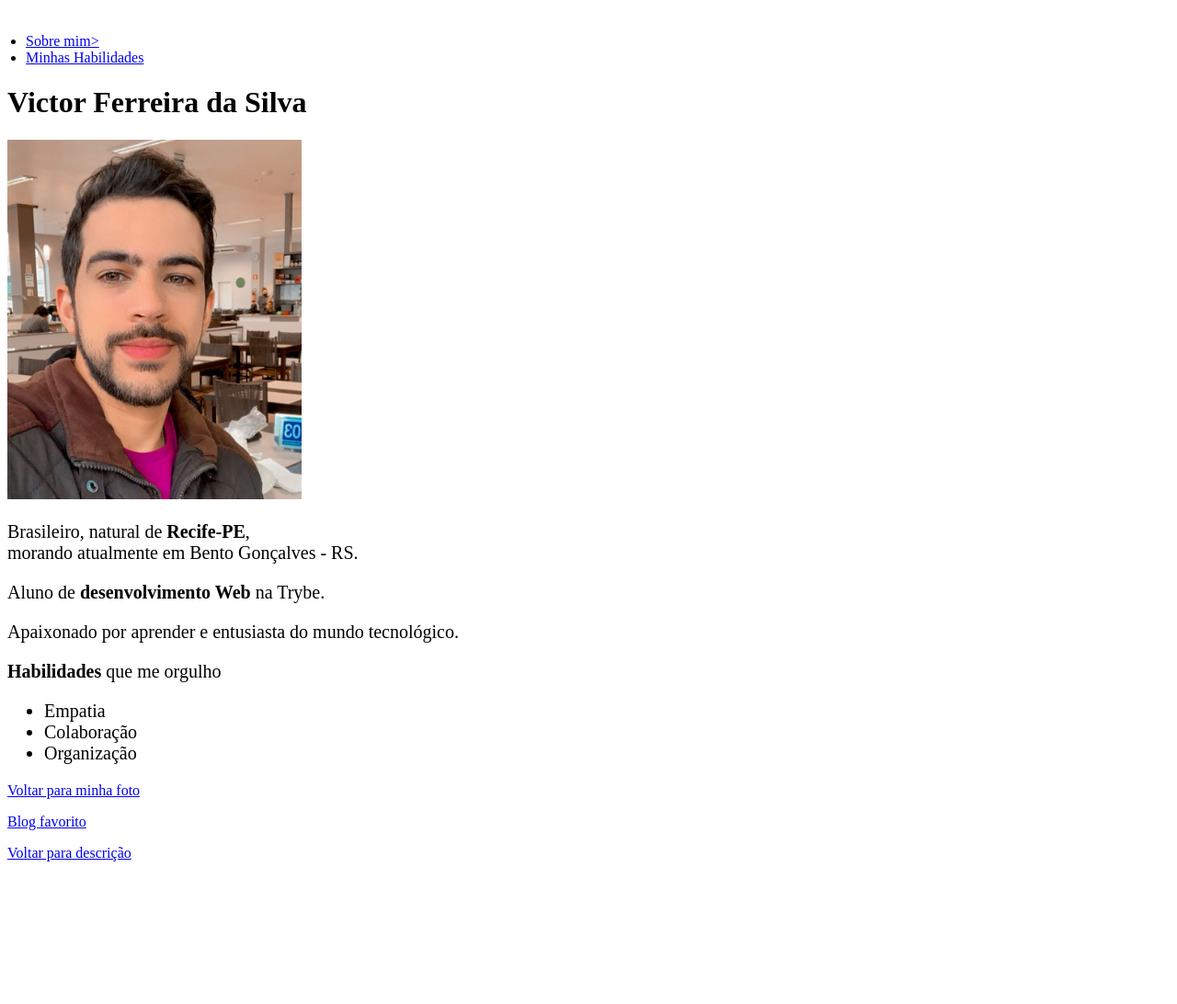
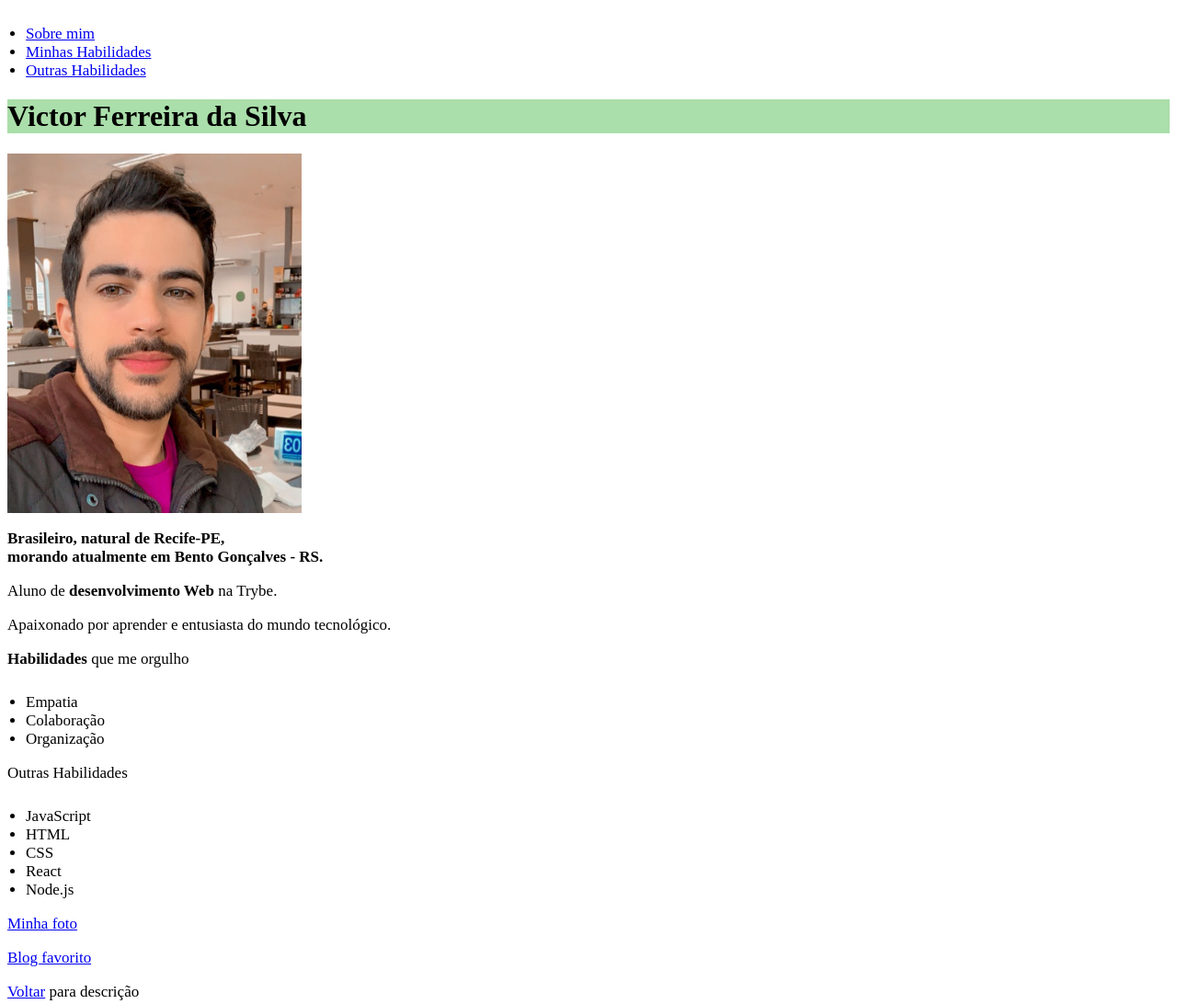
Before and after one commit to silva-victor/silva-victor, a plain HTML site: page index.html in a window 1280 px wide. Shown: the whole page at 92% size. Before the commit the page ends 953 px from the top, so only its background shows below. Drawn offline with Linux system fonts and the light colour scheme.

Commit message:
adicionando style.css no meu código

```diff
--- a/index.html
+++ b/index.html
@@ -5,34 +5,43 @@
     <meta http-equiv="X-UA-Compatible" content="IE=edge">
     <meta name="viewport" content="width=device-width, initial-scale=1.0">
     <title>Meu primeiro portifólio</title>
+    <link rel="stylesheet" type="text/css" href="style.css">
 </head>
 <body>
-    <ul style="padding: 20px 20px 0px 20px;">
-        <li><a href="#sobremim">Sobre mim</a</li>>
-    <li><a href="#habilidades">Minhas Habilidades</a></li>
+    <ul>
+        <li><a href="#sobremim">Sobre mim</a</li>
+        <li><a href="#habilidades">Minhas Habilidades</a></li>
+        <li><a href="#outrashabilidades">Outras Habilidades</a></li>
     </ul>
     <h1 id="#nome">
         Victor Ferreira da Silva
     </h1>
 
+    <img id="#victor" src="victor.jpg" alt="victor.png" width="320px">
+    <h2 id="#sobremim">Brasileiro, natural de <strong>Recife-PE</strong>, <br> morando atualmente em Bento Gonçalves - RS.</h2>
+    <p> Aluno de <strong>desenvolvimento Web</strong> na Trybe.</p>
+    <p>Apaixonado por aprender e entusiasta do mundo tecnológico.</p>
 
-    <img id="#victor" src="victor.jpg" alt="victor.png" width="320px">
-    <p style="font-size: 20px;" id="#sobremim">Brasileiro, natural de <strong>Recife-PE</strong>, <br> morando atualmente em Bento Gonçalves - RS.</p>
-    <p style="font-size: 20px"> Aluno de <strong>desenvolvimento Web</strong> na Trybe.</p>
-    <p style="font-size: 20px;">Apaixonado por aprender e entusiasta do mundo tecnológico.</p>
+    <p id="#habilidades"><strong>Habilidades</strong> que me orgulho
 
-    <p style="font-size:20px;" id="#habilidades"><strong>Habilidades</strong> que me orgulho
-
-     <ul style="font-size: 20px;">
+    <ul>
         <li>Empatia</li>
-        <li>Colaboração</li> <!--Partes do seu portfólio destacadas com negrito e/ou itálico-->
+        <li>Colaboração</li>
         <li>Organização</li>
     </ul>
     </p>
-
-    <p>    <a href="#victor"> Voltar para minha foto</a></p>
+    <p id="#outrashabilidades"> Outras Habilidades
+        <ul>
+            <li>JavaScript</li>
+            <li>HTML</li>
+            <li>CSS</li>
+            <li>React</li>
+            <li>Node.js</li>
+        </ul>
+    </p>
+    <p>    <a href="#victor">Minha foto</a></p>
     <p>    <a href="https://tecnoblog.net/" target="_blank">Blog favorito</a></p>
-    <p>    <a href="#nome">Voltar para descrição</a></p>
+    <p>    <a href="#nome">Voltar</a> para descrição</p>
 
 </body>
 </html>
--- /dev/null
+++ b/style.css
@@ -0,0 +1,25 @@
+body {
+    font-family: 'Times New Roman', Times, serif;
+
+}
+
+h1 {
+    background-color: rgb(170, 222, 170);
+}
+
+h2 {
+    font-size: 17px;
+}
+
+p {
+font-size: 17px;
+}
+
+ul {
+    padding: 10px 0px 0px 20px;
+    font-size: 17px;
+}
+
+li {
+    font-size:  17px;
+}
```
